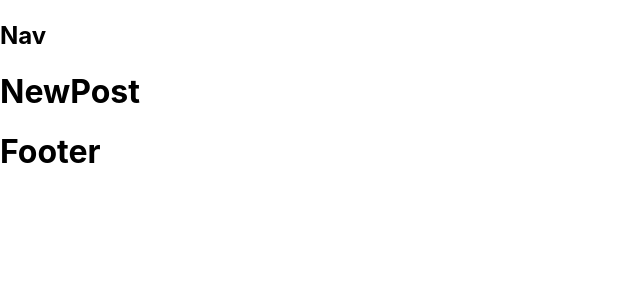
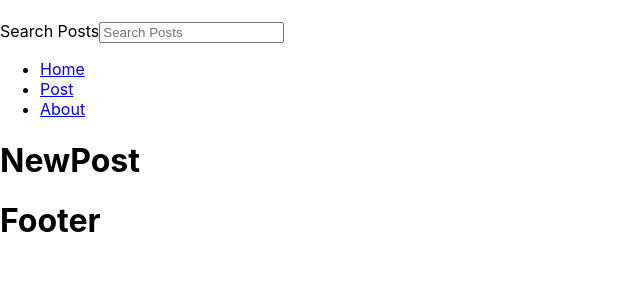
Before and after one commit to tomohiko-f/learn-react, a React (Create React App) app: page /post in a window 1280 px wide. Shown: the top 300 px of the page, without its empty margins (0-640 px from the left). Built offline with nearby package versions, Linux system fonts and the light colour scheme.

Commit message:
add: react router links

```diff
--- a/src/Nav.js
+++ b/src/Nav.js
@@ -1,7 +1,23 @@
-const Nav = () => {
+import { Link } from "react-router-dom"
+
+const Nav = ({search, setSearch}) => {
     return (
-      <nav>
-        <h1>Nav</h1>
+      <nav className="Nav">
+        <form className="searchForm" onSubmit={(e) => e.preventDefault()}>
+          <label htmlFor="search">Search Posts</label>
+          <input
+            id="search"
+            type="text"
+            placeholder="Search Posts"
+            value={search}
+            onChange={(e) => setSearch(e.target.value)}
+          />
+        </form>
+        <ul>
+          <li><Link to="/">Home</Link></li>
+          <li><Link to="/post">Post</Link></li>
+          <li><Link to="/about">About</Link></li>
+        </ul>
       </nav>
     )
   }
```
